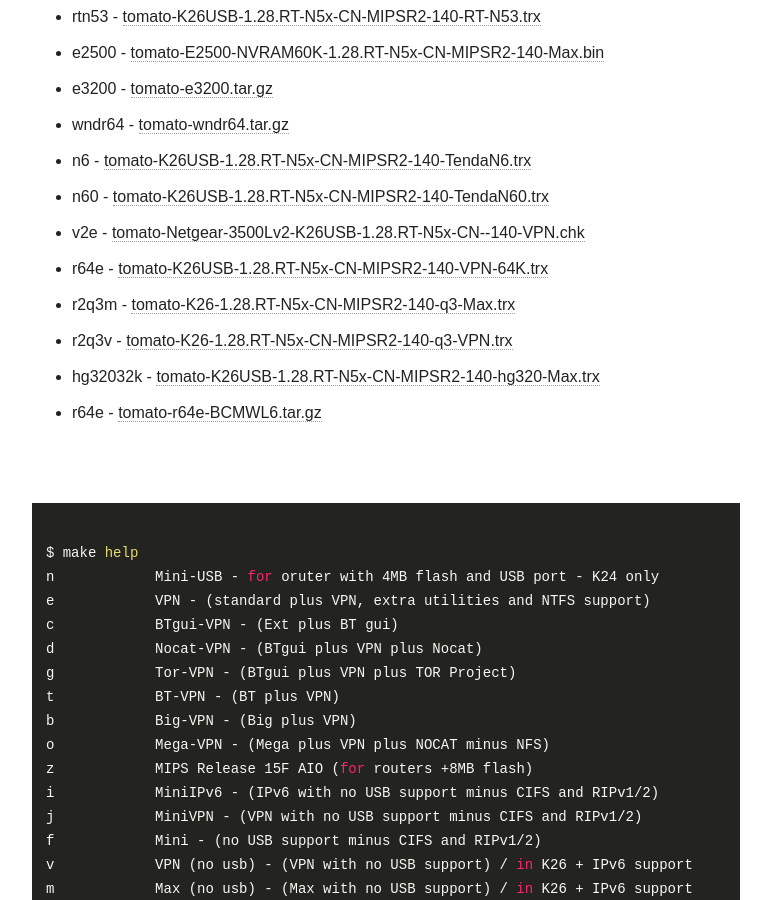
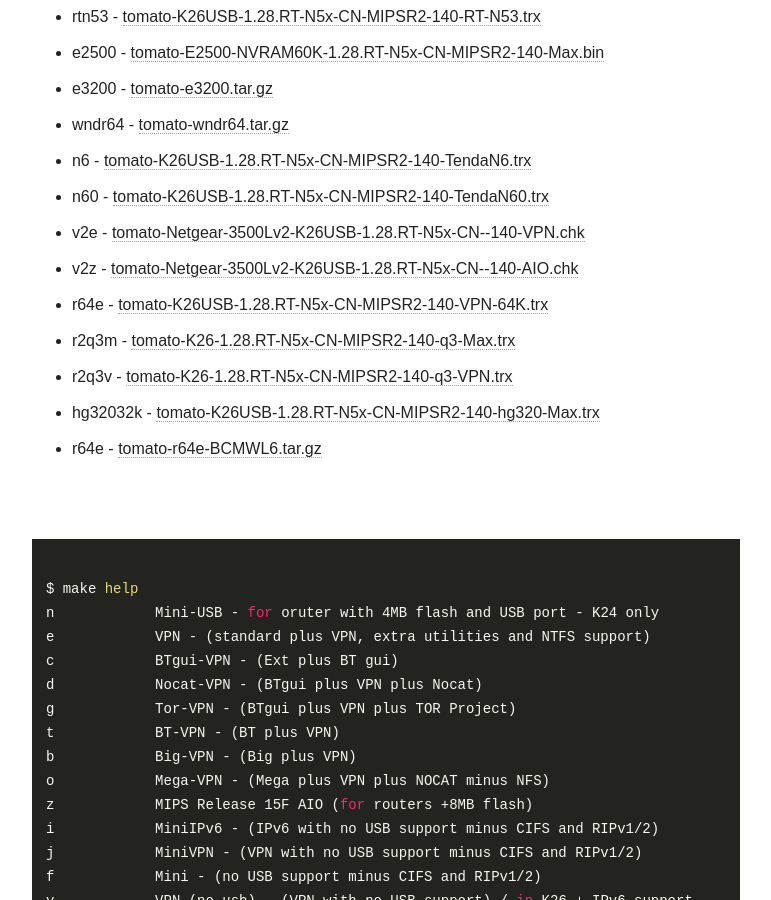
Before and after one commit to oglopss/tomato-ci-ctf-jekyll, a Jekyll site: the page built from index.html, in a window 1280 px wide and 900 px high, scrolled down 1963 px. Shown: the whole window, without its empty margins (254-1025 px from the left). Built offline with Jekyll 4.4.1, drawn with Linux system fonts in a browser that asks for light colours; nearby versions of some CDN libraries.

Commit message:
Travis build 3 v2z pushed to gh-pages

```diff
--- a/_data/ss.yml
+++ b/_data/ss.yml
@@ -49,3 +49,4 @@
   - 0050 r2q3m tomato-K26-1.28.RT-N5x-CN-MIPSR2-140-q3-Max.trx
   - 0054 r64e tomato-r64e-BCMWL6.tar.gz
   - 0052 hg32032k tomato-K26USB-1.28.RT-N5x-CN-MIPSR2-140-hg320-Max.trx
+  - 0047 v2z tomato-Netgear-3500Lv2-K26USB-1.28.RT-N5x-CN--140-AIO.chk
```
Also changed, not shown: 1 other file.
